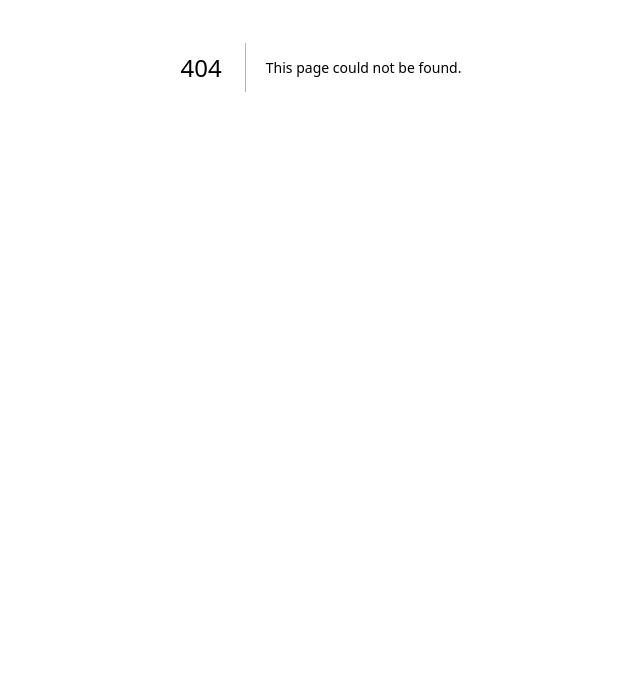
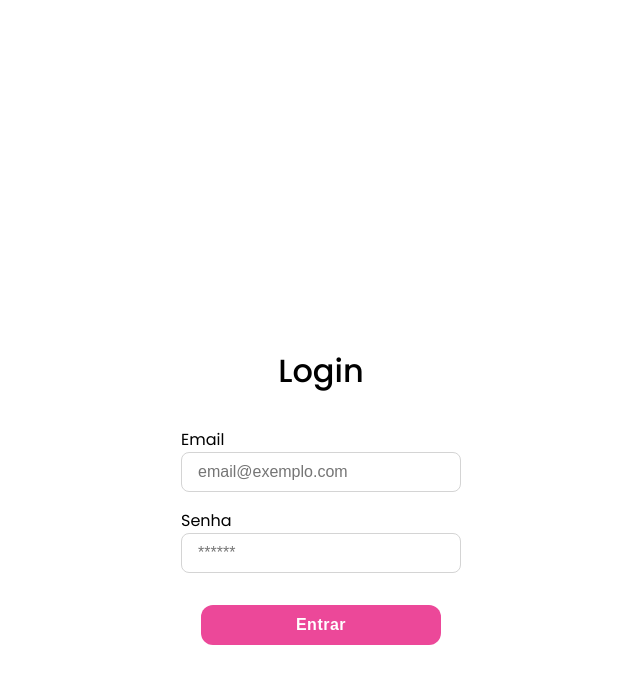
Before and after one commit to joaobebber/medical-calculator, a Next.js app: page /login in a window 1280 px wide. Before the commit this address had no page. Shown: the part 333-1016 px from the top of the page, without its empty margins (319-959 px from the left). Before the commit the page ends 800 px from the top, so only its background shows below. Built offline with nearby package versions, Linux system fonts and the light colour scheme.

Commit message:
:art: add: Login page style

```diff
--- a/src/app/dosage/page.tsx
+++ b/src/app/dosage/page.tsx
@@ -34,7 +34,7 @@ export default function Dosage() {
 
   return (
     <Container>
-      <Title text="Dosagem" />
+      <Title>Dosagem</Title>
 
       <FormProvider {...dosageCalcForm}>
         <Form.Root
--- /dev/null
+++ b/src/app/login/data-validation.ts
@@ -0,0 +1,12 @@
+import { z } from 'zod'
+
+import { zodResolver } from '@hookform/resolvers/zod'
+
+export const loginSchema = z.object({
+  email: z.string().min(1, 'O email é obrigatório').email('Formato de email inválido').toLowerCase(),
+  password: z.string().min(1, 'A senha é obrigatória').min(6, 'A senha precisa de no mínimo 6 caracteeres'),
+})
+
+export type LoginData = z.infer<typeof loginSchema>
+
+export const resolver = zodResolver(loginSchema)
--- /dev/null
+++ b/src/app/login/page.module.css
@@ -0,0 +1,3 @@
+.spacing {
+  padding-top: 50%;
+}
--- /dev/null
+++ b/src/app/login/page.tsx
@@ -0,0 +1,45 @@
+'use client'
+
+import { FormProvider, useForm } from 'react-hook-form'
+
+import { Button } from '@/components/Button'
+import { Container } from '@/components/Container'
+import { Form } from '@/components/Form'
+import { Title } from '@/components/Title'
+
+import { LoginData, resolver } from './data-validation'
+import styles from './page.module.css'
+
+export default function Login() {
+  const loginForm = useForm<LoginData>({ resolver })
+
+  const { handleSubmit, formState: { isSubmitting } } = loginForm
+
+  function handleLogin({ email, password }: LoginData) {
+    console.log('Email: ', email, ' Password: ', password)
+  }
+
+  return (
+    <Container className={styles.spacing}>
+      <Title>Login</Title>
+
+      <FormProvider {...loginForm}>
+        <Form.Root onSubmit={handleSubmit(handleLogin)}>
+          <Form.Field>
+            <Form.Label htmlFor='email'>Email</Form.Label>
+            <Form.Input name='email' placeholder='email@exemplo.com' />
+            <Form.ErrorMessage field='email' />
+          </Form.Field>
+
+          <Form.Field>
+            <Form.Label htmlFor='password'>Senha</Form.Label>
+            <Form.Input type='password' name='password' placeholder='******' />
+            <Form.ErrorMessage field='password' />
+          </Form.Field>
+
+          <Button type='submit' disabled={isSubmitting}>Entrar</Button>
+        </Form.Root>
+      </FormProvider>
+    </Container>
+  )
+}
--- a/src/app/page.tsx
+++ b/src/app/page.tsx
@@ -7,7 +7,7 @@ import { Title } from '@/components/Title'
 export default function Home() {
   return (
     <Container>
-      <Title text="Escolha a categoria" />
+      <Title>Escolha a categoria</Title>
 
       <Link href="/dosage">
         <Button>Dosagem</Button>
--- a/src/components/Container/index.tsx
+++ b/src/components/Container/index.tsx
@@ -1,12 +1,14 @@
+import { HTMLAttributes } from 'react'
+
 import styles from './styles.module.css'
 
-interface ContainerProps {
+interface ContainerProps extends HTMLAttributes<HTMLDivElement> {
   children: React.ReactNode
 }
 
-export function Container({ children }: ContainerProps) {
+export function Container({ children, ...props }: ContainerProps) {
   return (
-    <main className={styles.pageWrapper}>
+    <main {...props} className={styles.pageWrapper + ' ' + props.className}>
       {children}
     </main>
   )
--- a/src/components/Container/styles.module.css
+++ b/src/components/Container/styles.module.css
@@ -5,5 +5,6 @@
   flex-direction: column;
   align-items: center;
   /* Box Model */
+  min-height: 100vh;
   padding: 64px 0 128px;
 }
--- a/src/components/Form/Input.tsx
+++ b/src/components/Form/Input.tsx
@@ -5,8 +5,8 @@ import styles from './styles.module.css'
 
 interface InputProps extends InputHTMLAttributes<HTMLInputElement> {
   name: string
-  number: boolean,
-  unit: string
+  number?: boolean,
+  unit?: string
 }
 
 export function Input({ name, number, unit, ...props}: InputProps) {
@@ -20,7 +20,7 @@ export function Input({ name, number, unit, ...props}: InputProps) {
         {...register(name)}
         {...props}
       />
-      <span>{unit}</span>
+      {unit && <span>{unit}</span>}
     </div>
   )
 }
--- a/src/components/Form/Root.tsx
+++ b/src/components/Form/Root.tsx
@@ -1,10 +1,12 @@
+'use client'
+
 import { FormHTMLAttributes, useEffect } from 'react'
 import { useFormContext } from 'react-hook-form'
 
 import styles from './styles.module.css'
 
 interface RootProps extends FormHTMLAttributes<HTMLFormElement> {
-  openDialog: () => void,
+  openDialog?: () => void,
 }
 
 export function Root({ openDialog, ...props }: RootProps) {
@@ -12,7 +14,7 @@ export function Root({ openDialog, ...props }: RootProps) {
 
   // Open dialog only if there are no errors in form submition
   useEffect(() => {
-    if (isSubmitSuccessful) {
+    if (isSubmitSuccessful && openDialog) {
       openDialog()
 
       // We have the option to reset the form after a success submition
--- a/src/components/Form/styles.module.css
+++ b/src/components/Form/styles.module.css
@@ -7,7 +7,7 @@
   gap: 16px;
 }
 
-.form button {
+.form button[type="submit"] {
   /* Box Model */
   margin-top: 16px;
 }
--- a/src/components/Title/index.tsx
+++ b/src/components/Title/index.tsx
@@ -1,13 +1,13 @@
 import styles from './styles.module.css'
 
 interface TitleProps {
-  text: string
+  children: React.ReactNode
 }
 
-export function Title({ text }: TitleProps) {
+export function Title({ children }: TitleProps) {
   return (
     <h1 className={styles.title}>
-      {text}
+      {children}
     </h1>
   )
 }
```
